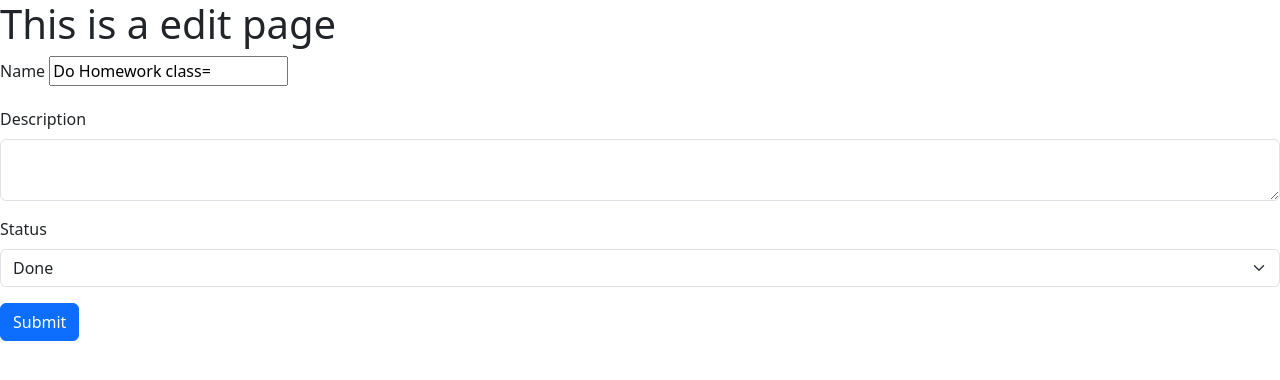
After one commit to Subaashhh49/ToDo_Application, a Django app: page /edit/1/ in a window 1280 px wide. The commit adds this page. Shown: the top 380 px of the page. Run offline with Django 5.2, Linux system fonts and the light colour scheme; data comes from the database, SQL or seed files in the repository.

Commit message:
commit changes

```diff
--- a/Todo/urls.py
+++ b/Todo/urls.py
@@ -16,10 +16,11 @@ Including another URLconf
 """
 from django.contrib import admin
 from django.urls import path
-from base.views import home,create
+from base.views import home,create,edit
 
 urlpatterns = [
     path('admin/', admin.site.urls),
-    path('home/',home),
-    path('create/',create)
+    path('home/',home,name='home'),
+    path('create/',create,name='create'),
+    path('edit/<int:pk>/',edit,name='edit')
 ]
--- a/base/views.py
+++ b/base/views.py
@@ -16,3 +16,9 @@ def create(request):
         status = request.POST.get('status')
         Todo.objects.create(name=name,description=description,status=status)
     return render(request,'create.html')
+
+
+def edit(request,pk):
+    todo_obj = Todo.objects.get(id=pk)
+    data = {'todo':todo_obj}
+    return render(request,'edit.html',context=data)
--- /dev/null
+++ b/templates/edit.html
@@ -0,0 +1,53 @@
+<!DOCTYPE html>
+<html lang="en">
+    <head>
+        <meta charset="UTF-8">
+        <meta name="viewport" content="width=device-width, initial-scale=1.0">
+        <link href="https://cdn.jsdelivr.net/npm/bootstrap@5.3.3/dist/css/bootstrap.min.css" rel="stylesheet" integrity="sha384-QWTKZyjpPEjISv5WaRU9OFeRpok6YctnYmDr5pNlyT2bRjXh0JMhjY6hW+ALEwIH" crossorigin="anonymous">
+        <script src="https://cdn.jsdelivr.net/npm/bootstrap@5.3.3/dist/js/bootstrap.bundle.min.js" integrity="sha384-YvpcrYf0tY3lHB60NNkmXc5s9fDVZLESaAA55NDzOxhy9GkcIdslK1eN7N6jIeHz" crossorigin="anonymous"></script>
+        <title>Edit</title>
+    </head>
+    <body>
+        <h1>This is a edit page</h1>
+
+        <form  method="POST">
+          {%csrf_token%}
+          <div class="mb-3">
+                <label for="name" class="form-label">Name</label>
+                <input type="text" value="{{todo.name}} class="form-control" id="name" >
+
+          </div>
+          <div class="mb-3">
+                 <label for="description" class="form-label">Description</label>
+                 <textarea class="form-control" name="description" id="description"></textarea>
+
+            </div>
+            <div class="mb-3">
+                <label for = "status" class="form-label">Status</label>
+                <select class="form-select" id="status" name="status" aria-label="Default select example">
+
+                   {% if todo.status == 'Done' %}
+                       <option value="Done">Done</option>
+                       <option value="Not Done">Not Done</option>
+                        <option value="In progress">In Progress</option>
+
+                    {% elif todo.status == 'Not done' %}
+                       <option value="Done">Done</option>
+                       <option value="Not Done">Not Done</option>
+                       <option value="In progress">In Progress</option>
+
+                    {% else %}
+                       <option value="Done">Done</option>
+                       <option value="Not Done">Not Done</option>
+                       <option value="In progress">In Progress</option>
+                   {% endif %}
+                </select>
+            </div>
+            <button type="submit" class="btn btn-primary">Submit</button>
+
+        </form>
+    </body>
+    <script src="https://cdn.jsdelivr.net/npm/@popperjs/core@2.11.8/dist/umd/popper.min.js" integrity="sha384-I7E8VVD/ismYTF4hNIPjVp/Zjvgyol6VFvRkX/vR+Vc4jQkC+hVqc2pM8ODewa9r" crossorigin="anonymous"></script>
+    <script src="https://cdn.jsdelivr.net/npm/bootstrap@5.3.3/dist/js/bootstrap.min.js" integrity="sha384-0pUGZvbkm6XF6gxjEnlmuGrJXVbNuzT9qBBavbLwCsOGabYfZo0T0to5eqruptLy" crossorigin="anonymous"></script>
+
+</html>
--- a/templates/index.html
+++ b/templates/index.html
@@ -17,6 +17,7 @@
                 <th scope="col">Name</th>
                 <th scope="col">Description</th>
                 <th scope="col">Status</th>
+                <th scope="col">Action</th>
               </tr>
             </thead>
             <tbody>
@@ -27,6 +28,7 @@
                 <td>{{todo.name}}</td>
                 <td>{{todo.description}}</td>
                 <td>{{todo.status}}</td>
+                <td><a href="{% url 'edit' pk=todo.id %}"><button type="button" class="btn btn-warning">Edit</button></a><td/>
               </tr>
 
 
```
